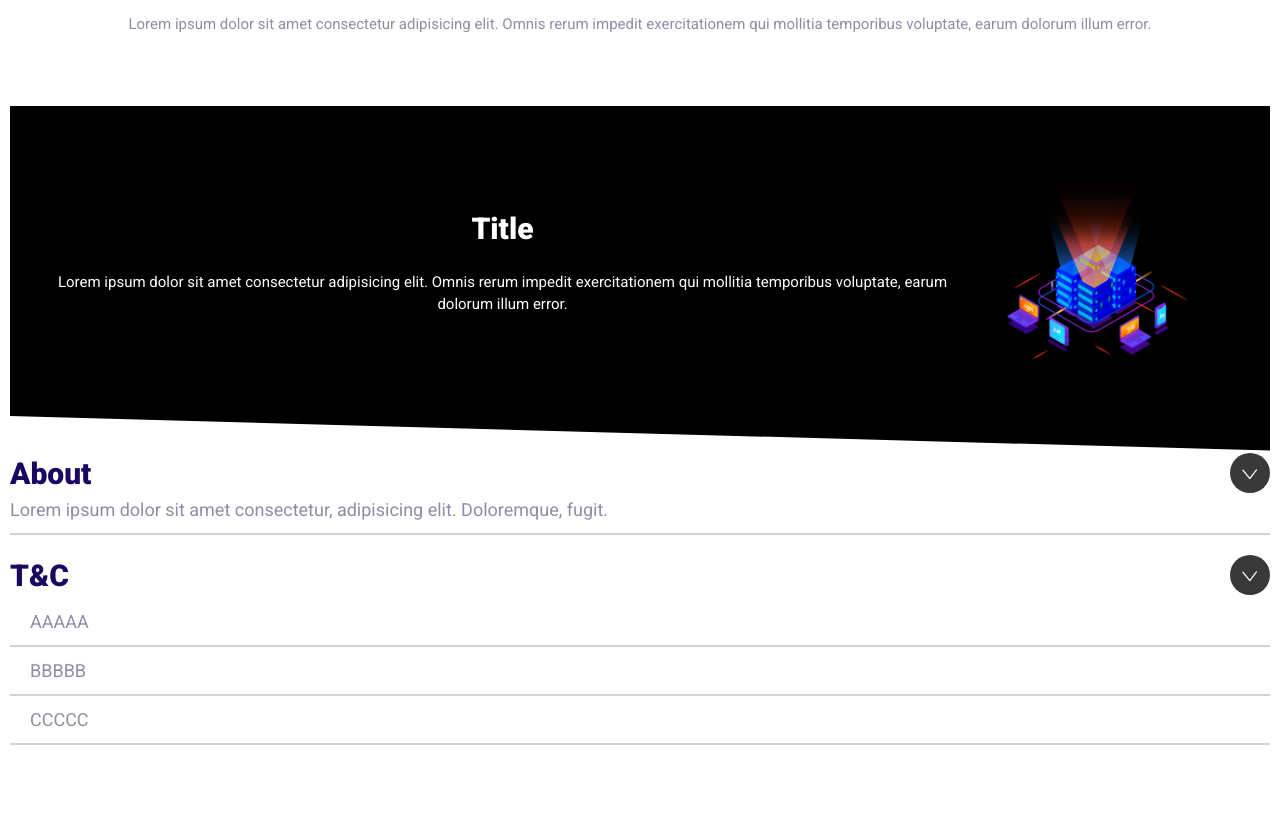
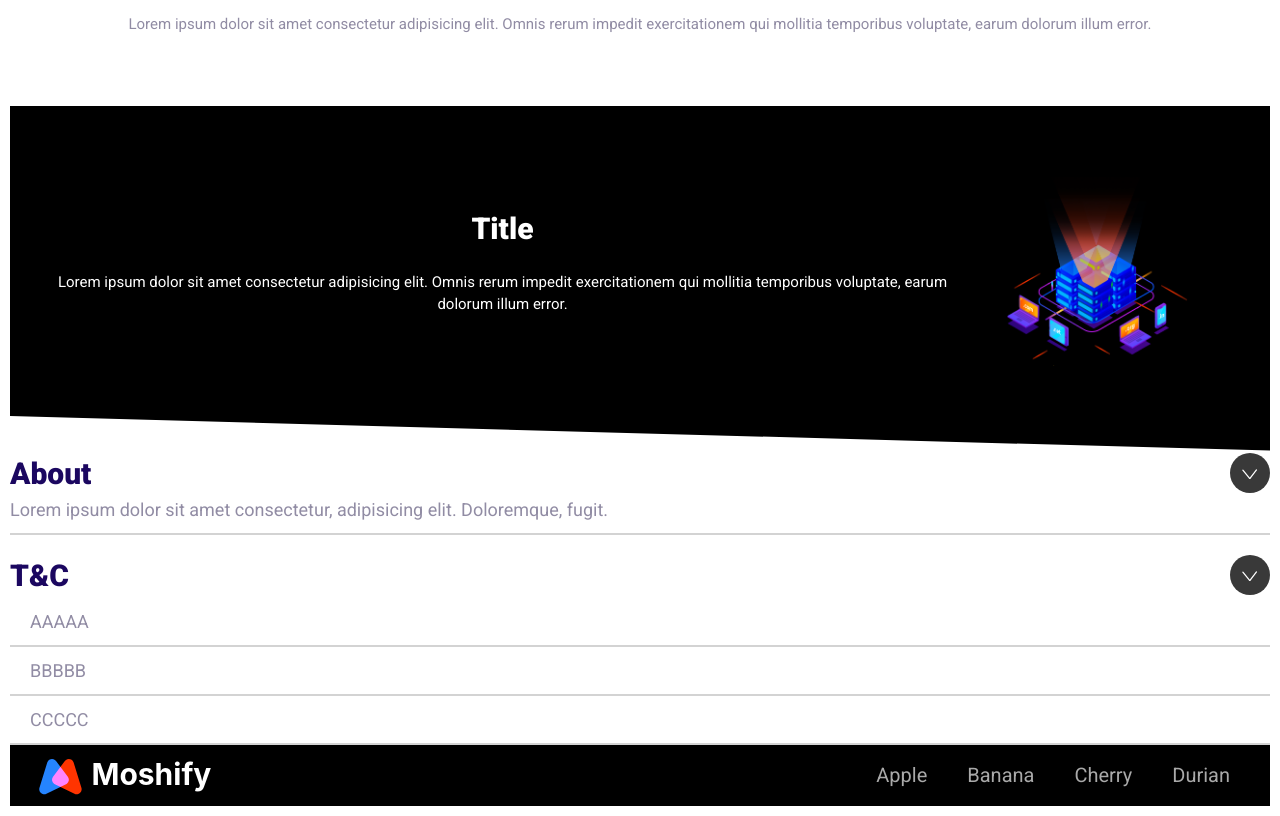
Before and after one commit to jerred-coding/ycyc, a plain HTML site: page index.html in a window 1280 px wide. Shown: the part 3449-4265 px from the top of the page. Before the commit the page ends 4204 px from the top, so only its background shows below. Drawn offline with Linux system fonts and the light colour scheme.

Commit message:
nav draft

```diff
--- a/index.html
+++ b/index.html
@@ -300,6 +300,21 @@
       </div>
     </div>
 
+    <nav class="nav collapsible">
+      <a class="nav__logo" href="#">
+        <img src="images/logo.svg" alt="" />
+      </a>
+      <svg class="icon icon--white nav__toggler">
+        <use xlink:href="images/sprite.svg#menu"></use>
+      </svg>
+      <ul class="list nav__list collapsible--content">
+        <li class="list__item"><a href="#">Apple</a></li>
+        <li class="list__item"><a href="#">Banana</a></li>
+        <li class="list__item"><a href="#">Cherry</a></li>
+        <li class="list__item"><a href="#">Durian</a></li>
+      </ul>
+    </nav>
+
     <script src="js/main.js"></script>
   </body>
 </html>
--- a/ycyc CSS/style.css
+++ b/ycyc CSS/style.css
@@ -761,3 +761,73 @@ a {
 .collapsible--list__item:hover {
   color: var(--color-body-darker);
 }
+
+.nav {
+  background-color: black;
+  display: flex;
+  justify-content: space-between;
+  flex-wrap: wrap;
+  align-items: center;
+  padding: 0 1rem;
+}
+
+.nav__list {
+  width: 100%;
+}
+
+.nav__list .list__item {
+  border-bottom: 2px solid rgb(24, 24, 24);
+  padding: 1rem 2rem;
+}
+
+.list__item > a {
+  color: darkgrey;
+  transition: color 0.3s;
+}
+.list__item > a:hover {
+  color: white;
+}
+
+.nav .nav__list {
+  margin: 0;
+}
+
+.nav__toggler {
+  fill: darkgrey;
+  cursor: pointer;
+  transition: box-shadow 0.15s;
+}
+
+.nav__toggler:hover {
+  fill: white;
+}
+
+.nav.collapsible--expanded .nav__toggler {
+  fill: white;
+  box-shadow: 0 0 0 3px rgb(121, 121, 121);
+  border-radius: 5px;
+}
+
+.nav__logo {
+  transform: translateY(
+    5px
+  ); /* this is a hack for repositioning, use when we cannot control margin or padding. */
+}
+
+@media screen and (min-width: 768px) {
+  .nav .nav__toggler {
+    display: none;
+  }
+
+  .nav__list {
+    width: auto;
+    display: flex;
+    padding: 0 1rem;
+    max-height: 100%;
+    opacity: 1;
+  }
+  .nav__list .list__item {
+    font-size: 2rem;
+    border: 0;
+  }
+}
```
Also changed, not shown: components/nav.html (added, +14 -0 lines), images/logo.svg (added).
